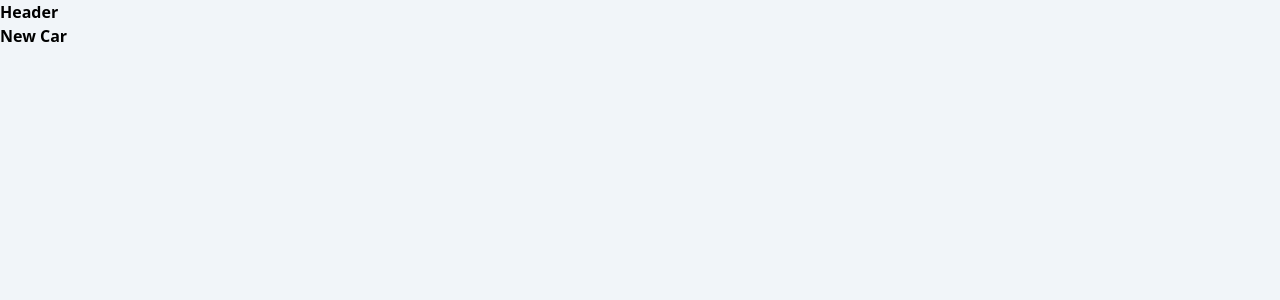
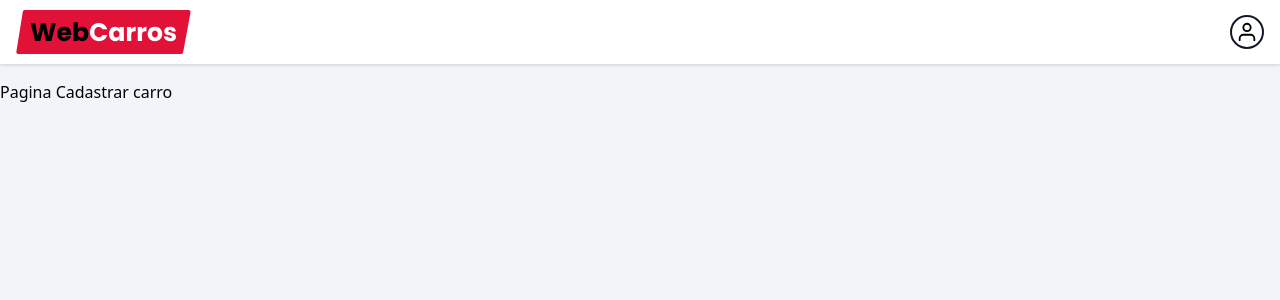
Before and after one commit to birabotto/webcars, a React (Vite) app: page /dashboard/new in a window 1280 px wide. Shown: the top 300 px of the page. Built offline with nearby package versions, Linux system fonts and the light colour scheme.

Commit message:
Create header

```diff
--- a/package.json
+++ b/package.json
@@ -14,6 +14,7 @@
     "match-sorter": "^6.3.4",
     "react": "^18.3.1",
     "react-dom": "^18.3.1",
+    "react-icons": "^5.3.0",
     "react-router-dom": "^6.26.1",
     "sort-by": "^1.2.0"
   },
--- a/src/components/header/index.tsx
+++ b/src/components/header/index.tsx
@@ -1,7 +1,38 @@
+import logoImg from '../../assets/logo.svg'
+import { Link } from 'react-router-dom'
+import { FiUser, FiLogIn } from 'react-icons/fi'
+
 export function Header() {
+  const signed = true;
+  const loadingAuth = false;
+
+
   return (
-    <div>
-      <h1 className="font-bold">Header</h1>
+    <div className="w-full flex items-center justify-center h-16 bg-white drop-shadow mb-4">
+      <header className="flex w-full max-w-7xl items-center justify-between px-4 mx-auto">
+         <Link to="/">
+            <img
+              src={logoImg}
+              alt="Logo do site"
+            />
+         </Link>
+
+         {!loadingAuth && signed && (
+          <Link to="/dashboard">
+            <div className="border-2 rounded-full p-1 border-gray-900">
+              <FiUser size={22} color="#000"/>
+            </div>
+          </Link>
+         )}
+
+        {!loadingAuth && !signed && (
+          <Link to="/login">
+            <div className="border-2 rounded-full p-1 border-gray-900">
+              <FiLogIn size={22} color="#000"/>
+            </div>
+          </Link>
+         )}
+      </header>
     </div>
-  );
+  )
 }
--- a/src/index.css
+++ b/src/index.css
@@ -2,6 +2,6 @@
 @tailwind components;
 @tailwind utilities;
 
-body {
+body{
   background-color: #f1f5f9;
 }
--- a/src/pages/car/index.tsx
+++ b/src/pages/car/index.tsx
@@ -1,7 +1,7 @@
 export function CarDetail() {
   return (
     <div>
-      <h1 className="font-bold">CarDetail</h1>
+      <h1>Pagina Detalhes</h1>
     </div>
-  );
+  )
 }
--- a/src/pages/dashboard/index.tsx
+++ b/src/pages/dashboard/index.tsx
@@ -1,7 +1,7 @@
 export function Dashboard() {
   return (
     <div>
-      <h1 className="font-bold">Dashboard</h1>
+      <h1>Pagina Dashboard</h1>
     </div>
-  );
+  )
 }
--- a/src/pages/dashboard/new/index.tsx
+++ b/src/pages/dashboard/new/index.tsx
@@ -1,7 +1,7 @@
 export function New() {
   return (
     <div>
-      <h1 className="font-bold">New Car</h1>
+      <h1>Pagina Cadastrar carro</h1>
     </div>
-  );
+  )
 }
--- a/src/pages/home/index.tsx
+++ b/src/pages/home/index.tsx
@@ -1,7 +1,8 @@
+
 export function Home() {
   return (
     <div>
-      <h1 className="font-bold">Home</h1>
+      <h1>Pagina Home</h1>
     </div>
-  );
+  )
 }
--- a/src/pages/login/index.tsx
+++ b/src/pages/login/index.tsx
@@ -1,7 +1,7 @@
 export function Login() {
   return (
     <div>
-      <h1 className="font-bold">Login</h1>
+      <h1>Pagina Login</h1>
     </div>
-  );
+  )
 }
--- a/src/pages/register/index.tsx
+++ b/src/pages/register/index.tsx
@@ -1,7 +1,7 @@
 export function Register() {
   return (
     <div>
-      <h1 className="font-bold">Register</h1>
+      <h1>Pagina Cadastro</h1>
     </div>
-  );
+  )
 }
```
Also changed, not shown: src/App.tsx (+21 -19 lines), src/components/layout/index.tsx (+5 -4 lines), src/main.tsx (+9 -9 lines), 1 other file (tests, documents, lock files or other folders).
